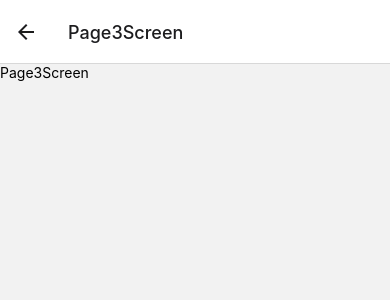
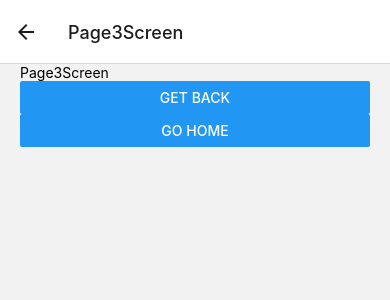
Before and after one commit to ososuna/navigation-app, a React Native app: screen /Page3Screen in a window 390 px wide. Shown: the top 300 px of the page. Built offline with nearby package versions, Linux system fonts and the light colour scheme.

Commit message:
navigate between screens

```diff
--- a/src/screens/Page1Screen.tsx
+++ b/src/screens/Page1Screen.tsx
@@ -1,8 +1,18 @@
 import React from 'react';
-import { Text, View } from 'react-native';
+import { Button, Text, View } from 'react-native';
+import { StackScreenProps } from '@react-navigation/stack';
+import { styles } from '../theme/appTheme';
 
-export const Page1Screen = () => {
+interface Props extends StackScreenProps<any, any>{}
+
+export const Page1Screen = ({ navigation }: Props) => {
   return (
-    <View><Text>Page1Screen</Text></View>
+    <View style={ styles.globalMargin }>
+      <Text>Page1Screen</Text>
+      <Button
+        title="Go to page 2"
+        onPress={ () => navigation.navigate('Page2Screen') }
+      />
+    </View>
   );
 };
--- a/src/screens/Page2Screen.tsx
+++ b/src/screens/Page2Screen.tsx
@@ -1,8 +1,19 @@
 import React from 'react';
-import { Text, View } from 'react-native';
+import { Button, Text, View } from 'react-native';
+import { useNavigation } from '@react-navigation/core';
+import { styles } from '../theme/appTheme';
 
 export const Page2Screen = () => {
+
+  const navigator = useNavigation();
+
   return (
-    <View><Text>Page2Screen</Text></View>
+    <View style={ styles.globalMargin }>
+      <Text>Page2Screen</Text>
+      <Button
+        title="Go to page 3"
+        onPress={ () => navigator.navigate('Page3Screen') }
+      />
+    </View>
   );
 };
--- a/src/screens/Page3Screen.tsx
+++ b/src/screens/Page3Screen.tsx
@@ -1,8 +1,22 @@
 import React from 'react';
-import { Text, View } from 'react-native';
+import { StackScreenProps } from '@react-navigation/stack';
+import { Button, Text, View } from 'react-native';
+import { styles } from '../theme/appTheme';
 
-export const Page3Screen = () => {
+interface Props extends StackScreenProps<any, any>{}
+
+export const Page3Screen = ({ navigation }: Props) => {
   return (
-    <View><Text>Page3Screen</Text></View>
+    <View style={ styles.globalMargin }>
+      <Text>Page3Screen</Text>
+      <Button
+        title="Get back"
+        onPress={ () => navigation.pop() }
+      />
+      <Button
+        title="Go home"
+        onPress={ () => navigation.popToTop() }
+      />
+    </View>
   );
 };
--- /dev/null
+++ b/src/theme/appTheme.tsx
@@ -0,0 +1,7 @@
+import { StyleSheet } from 'react-native';
+
+export const styles = StyleSheet.create({
+  globalMargin: {
+    marginHorizontal: 20,
+  },
+});
```
